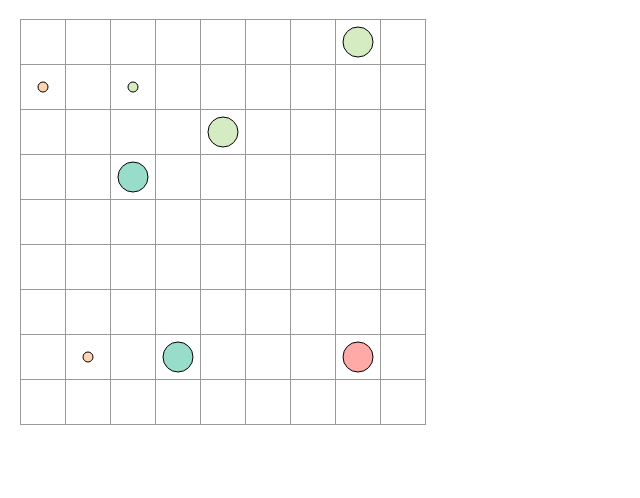
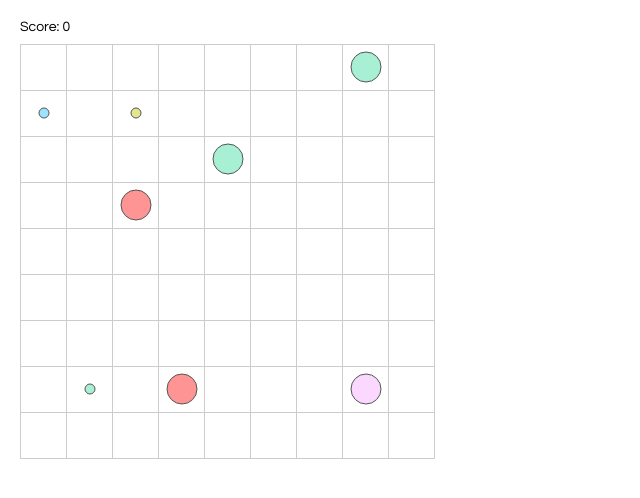
Before and after one commit to colorlinesclones/tanialx__linef, a React app: page / in a window 1280 px wide. Shown: the whole page, without its empty margins (0-640 px from the left). Built offline with nearby package versions, Linux system fonts and the light colour scheme.

Commit message:
UI makeover #1 (#3)
* css: display squares as grid

* revise items 'colors

* keep track of square status: active or inactive

* css: remove square's border, use grid's row-gap/column-gap instead

* display score

```diff
--- a/src/board.js
+++ b/src/board.js
@@ -6,11 +6,11 @@ export default class Board extends React.Component {
 
     constructor(props) {
         super(props);
-        this.colors = ['#98ddca', '#d5ecc2', '#ffd3b4', '#ffaaa7']
-        this.selected = null
+        this.colors = ['#FF9494', '#FFD08B', '#E2E68C', '#A8F0D4', '#9DE2FE', '#C5B8F0', '#FBD8FF']
         this.numberOfPreRenderedItemAtEachMove = 3
         this.state = {
-            squares: this.initArray()
+            squares: this.initArray(),
+            selected: null
         };
     }
 
@@ -74,8 +74,8 @@ export default class Board extends React.Component {
     onSquareClicked(i) {
         if (this.state.squares[i] !== null && this.state.squares[i].type === 'p') {
             // Detect attempt to move item from this square to another square
-            this.selected = i
-        } else if (this.selected != null) {
+            this.setState({ selected: i })
+        } else if (this.state.selected != null) {
 
             let random_free_square_index = null
             let idx_of_f_items = this.fItems()
@@ -104,7 +104,7 @@ export default class Board extends React.Component {
                  * before future item can acquire it
                  * Render future item at another random square as 'p' (present) item
                  */
-                random_free_square_index = this.randomFreeSquareIndex(this.numberOfPreRenderedItemAtEachMove + 1, squares, [i, this.selected])
+                random_free_square_index = this.randomFreeSquareIndex(this.numberOfPreRenderedItemAtEachMove + 1, squares, [i, this.state.selected])
                 const switch_to_idx = random_free_square_index.pop()
                 squares[switch_to_idx] = {
                     type: 'p',
@@ -116,7 +116,7 @@ export default class Board extends React.Component {
                 // remove this index from 'idx_of_f_items' array
                 idx_of_f_items.splice(idx_of_f_items.indexOf(i), 1)
             } else {
-                random_free_square_index = this.randomFreeSquareIndex(this.numberOfPreRenderedItemAtEachMove, squares, [i, this.selected])
+                random_free_square_index = this.randomFreeSquareIndex(this.numberOfPreRenderedItemAtEachMove, squares, [i, this.state.selected])
             }
             /** For all other f-items with no conflict, render full-size */
             idx_of_f_items.forEach(idx => {
@@ -136,21 +136,20 @@ export default class Board extends React.Component {
                 }
             }
             squares[i] = {
-                type: squares[this.selected].type,
-                color: squares[this.selected].color
+                type: squares[this.state.selected].type,
+                color: squares[this.state.selected].color
             }
-            squares[this.selected] = null
-            this.selected = null
+            squares[this.state.selected] = null
             const resolved_idx = this.checkResolved(squares, active_idx_arr)
             for (const ri of resolved_idx) {
                 squares[ri] = null
             }
-            this.setState({ squares: squares })
+            this.setState({ squares: squares, selected: null })
         } else {
             // A blank square has just been selected but no revious item selection
             // recorded in board's state
             // Ignore this click event
-            this.selected = null
+            this.setState({ selected: null })
         }
     }
 
@@ -274,33 +273,23 @@ export default class Board extends React.Component {
     }
 
     renderSquare(idx) {
-        return <Square key={idx} identifier={idx} item={this.state.squares[idx]} onClick={() => this.onSquareClicked(idx)} />;
-    }
-
-    renderRow(i) {
-        let content = []
-        for (let j = 0; j < this.props.w; ++j) {
-            const idx = i * this.props.w + j
-            content.push(this.renderSquare(idx))
-        }
-        return (
-            <div className="board-row" key={`row_${i}`}>
-                {content}
-            </div>
-        )
+        return <Square key={idx}
+            item={this.state.squares[idx]}
+            onClick={() => this.onSquareClicked(idx)}
+            isActivated={this.state.selected === idx} />;
     }
 
     renderRows() {
         let content = [];
-        for (let i = 0; i < this.props.h; i++) {
-            content.push(this.renderRow(i));
+        for (let i = 0; i < this.state.squares.length; i++) {
+            content.push(this.renderSquare(i));
         }
         return content
     }
 
     render() {
         return (
-            <div>
+            <div className='game-board'>
                 {this.renderRows()}
             </div>
         );
--- a/src/index.css
+++ b/src/index.css
@@ -3,48 +3,31 @@ body {
   margin: 20px;
 }
 
-ol, ul {
-  padding-left: 30px;
-}
-
-.board-row:after {
-  clear: both;
-  content: "";
-  display: table;
-}
-
-.status {
-  margin-bottom: 10px;
+.game-board {
+  display: grid;
+  grid-template-columns: repeat(9, 1fr);
+  grid-template-rows: repeat(9, 45px);
+  row-gap: 1px;
+  column-gap: 1px;
+  background-color: #cccccc;
+  border: 1px solid #cccccc;
 }
 
 .square {
-  background: #fff;
-  border: 1px solid #999;
+  background: #ffffff;
   float: left;
-  font-size: 24px;
-  font-weight: bold;
-  line-height: 34px;
-  margin-right: -1px;
-  margin-top: -1px;
   padding: 0;
   text-align: center;
-  width: 44px;
-  height: 44px;
+  width: 45px;
+  height: 45px;
 }
 
-.square:focus {
-  outline: none;
-}
-.square:hover {
+.square-active {
   background: rgb(240, 240, 240);
 }
 
-.square_sel {
-  border: rgb(174, 237, 245);
-}
-
-.kbd-navigation .square:focus {
-  background: #ddd;
+.square:hover {
+  background: rgb(240, 240, 240);
 }
 
 .game {
@@ -52,6 +35,7 @@ ol, ul {
   flex-direction: row;
 }
 
-.game-info {
-  margin-left: 20px;
+.score-board {
+  display: inline-block;
+  margin-bottom: 10px;
 }
--- a/src/index.js
+++ b/src/index.js
@@ -2,17 +2,18 @@ import React from 'react';
 import ReactDOM from 'react-dom';
 import './index.css';
 import Board from './board.js'
+import Score from './score';
 
 class Game extends React.Component {
     render() {
         return (
             <div className="game">
-                <div className="game-board">
-                    <Board w='9' h='9'/>
-                </div>
-                <div className="game-info">
-                    <div>{/* status */}</div>
-                    <ol>{/* TODO */}</ol>
+                <div>
+                    <div className="score-board">
+                        <span>Score: </span>
+                        <Score score="0" />
+                    </div>
+                    <Board w='9' h='9' />
                 </div>
             </div>
         );
--- a/src/item.js
+++ b/src/item.js
@@ -4,8 +4,8 @@ export default class Item extends React.Component {
 
     render() {
         return (
-            <svg height={this.props.y*2} width={this.props.x*2}>
-                <circle cx={this.props.x} cy={this.props.y} r={this.props.r} stroke="black" strokeWidth="1" fill={this.props.color} />
+            <svg height={this.props.y * 2} width={this.props.x * 2}>
+                <circle cx={this.props.x} cy={this.props.y} r={this.props.r} stroke="#555555" strokeWidth="1" fill={this.props.color} />
             </svg>
         );
     }
--- /dev/null
+++ b/src/score.js
@@ -0,0 +1,10 @@
+import React from "react";
+
+export default class Score extends React.Component {
+
+    render() {
+        return (
+            <span>{this.props.score}</span>
+        )
+    }
+}
--- a/src/square.js
+++ b/src/square.js
@@ -4,6 +4,11 @@ import Item from './item';
 export default class Square extends React.Component {
 
     shouldComponentUpdate(nextProps) {
+		/** Status */
+        if (this.props.isActivated !== nextProps.isActivated) {
+            return true
+        }
+		/** Item */
         // blank -> blank (no change)
         if (this.props.item === null && nextProps.item === null) return false
         // item -> item: compare all sub-properties (type and color) to see if it's the same item
@@ -21,8 +26,9 @@ export default class Square extends React.Component {
                 color={this.props.item.color}
                 r={this.props.item.type === 'p' ? 15 : 5} />
         }
+        const style = this.props.isActivated ? 'square square-active' : 'square'
         return (
-            <div className="square"
+            <div className={style}
                 onClick={() => this.props.onClick()}>
                 {itemOrBlank}
             </div>
```
